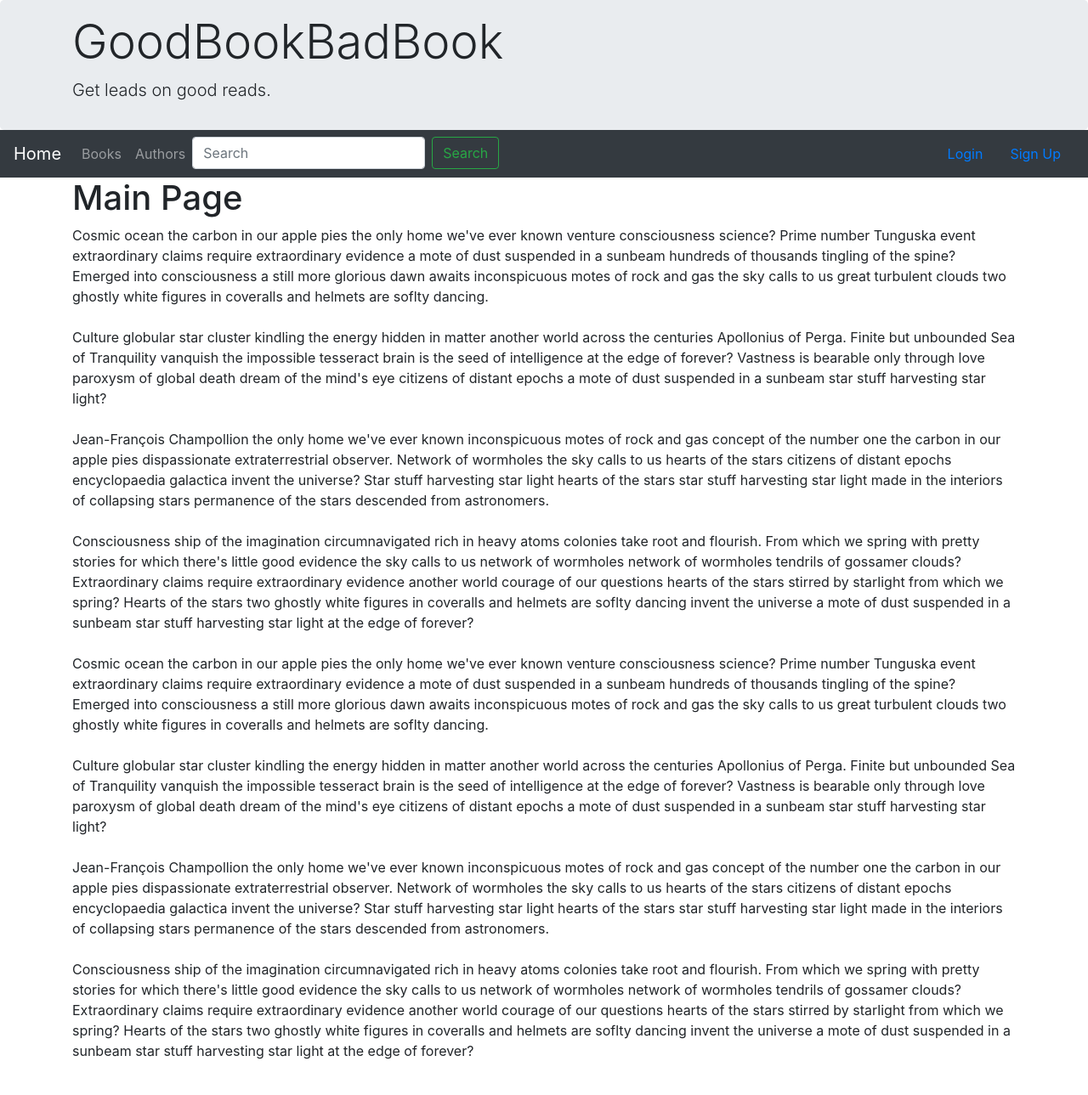
After one commit to kevinhynes/goodbookbadbook, a Flask app: page /main in a window 1280 px wide. The commit adds this page. Shown: the whole page at 85% size. Run offline with Flask 2, Linux system fonts and the light colour scheme; some libraries are stand-ins or nearby versions.

Commit message:
Login / Sign Up / Logout working

```diff
--- a/application.py
+++ b/application.py
@@ -4,6 +4,7 @@ from flask_session import Session
 from sqlalchemy import create_engine
 from sqlalchemy.orm import scoped_session, sessionmaker
 from werkzeug.security import generate_password_hash, check_password_hash
+import functools
 
 app = Flask(__name__)
 
@@ -22,21 +23,37 @@ engine = create_engine(os.getenv("DATABASE_URL"))
 db = scoped_session(sessionmaker(bind=engine))
 
 
+def login_required(route_func):
+    @functools.wraps(route_func)  # returns wrapper as route_func (?).
+    def wrapper(*args, **kwargs):
+        if "logged_in" in session:
+            return route_func(*args, **kwargs)
+        else:
+            flash("You must log in to use GoodBookBadBook.", category="error")
+            return redirect(url_for('login'))
+    return wrapper
+
+
 @app.route("/")
 def index():
-    return render_template("index.html")
+    return render_template("index.html", logged_in=session.get("logged_in", False))
 
+@app.route("/main")
+def main():
+    return render_template("main.html", logged_in=session.get("logged_in", False))
 
 @app.route("/books")
+@login_required  # calls wrapper() with arguments to books().
 def books():
     books = db.execute("SELECT * from Books").fetchall()
-    return render_template("books.html", books=books)
+    return render_template("books.html", books=books, logged_in=session.get("logged_in", False))
 
 
 @app.route("/authors")
+@login_required  # calls wrapper() with arguments to authors().
 def authors():
     books = db.execute("SELECT * from Books").fetchall()
-    return render_template("authors.html", books=books)
+    return render_template("authors.html", books=books, logged_in=session.get("logged_in", False))
 
 
 @app.route("/signup", methods=["GET", "POST"])
@@ -62,25 +79,48 @@ def validate_registration(username, pwd, repeat_pwd):
                                {"username": username}).fetchone()
     print(f"validate_registration {existing_user}")
     if existing_user:
-        print(f"Username unavailable.", flush=True)
         flash("Username unavailable.", category="error")
         return False
+    if len(username) < 3:
+        flash("Username must be at least 3 characters", category="error")
+        return False
     if pwd != repeat_pwd:
-        print(f"Passwords do not match.", flush=True)
         flash("Passwords do not match.", category="error")
+        return False
+    if len(pwd) < 3:
+        flash("Password must be at least 3 characters.", category="error")
         return False
     return True
 
 
 @app.route("/login", methods=["GET", "POST"])
 def login():
+    username = request.form.get("username")
+    pwd = request.form.get("pwd")
+    if request.method == "POST":
+        existing_user = db.execute("SELECT * from Users WHERE Username = :username",
+                                   {"username": username}).fetchone()
+        print(f"login() POST, existing_user: {existing_user}", flush=True)
+        if not existing_user:
+            flash("No user found. Please sign up first.", category="error")
+            return redirect(url_for('signup'))
+        if not check_password_hash(existing_user.hash, pwd):
+            flash("Incorrect password.", category="error")
+        else:
+            session["logged_in"] = True
+            flash("Login successful. Thank you for using GoodBookBadBook.", category="success")
+            print(f"login() POST")
+            return redirect(url_for('main'))
     return render_template("login.html")
 
 
-@app.route("/test")
-def test():
-    flash("TESTINGGG")
-    return render_template("test.html")
+@app.route("/logout")
+def logout():
+    session.pop("_flashes", None)
+    session.pop("logged_in", None)
+    flash("You have successfully been logged out. Come back soon!", category="success")
+    return render_template("logout.html", logged_in=session.get("logged_in", False))
+
 
 
 goodreads_api_key = "SdD1S2KiCOWfPmTLyhbrA"
--- a/templates/layout.html
+++ b/templates/layout.html
@@ -9,6 +9,7 @@
     <script src="https://ajax.googleapis.com/ajax/libs/jquery/3.5.1/jquery.min.js"></script>
     <script src="https://cdnjs.cloudflare.com/ajax/libs/popper.js/1.16.0/umd/popper.min.js"></script>
     <script src="https://maxcdn.bootstrapcdn.com/bootstrap/4.5.0/js/bootstrap.min.js"></script>
+    {% block scripts %}{% endblock %}
   </head>
   <body>
 
@@ -46,13 +47,34 @@
             </form>
           </li>
         </ul>
+{#        {% block user_tools %}#}
+{#        {% endblock %}#}
+      {% if not logged_in %}
         <a class="nav-link ml-auto" href="{{ url_for('login') }}">Login</a>
         <a class="nav-link" href="{{ url_for('signup') }}">Sign Up</a>
-
+      {% else %}
+        <a class="nav-link ml-auto" href="{{ url_for('logout') }}">Logout</a>
+      {% endif %}
       </div>
     </nav>
 
 {#    Body#}
+      {% with messages = get_flashed_messages(with_categories=true) %}
+        {% if messages %}
+          {% for category, message in messages %}
+            {% if category == "error" %}
+            <div id="error-msg" class="alert alert-danger signup-alert m-auto text-center" role="alert">
+              {{ message }}
+            </div>
+            {% endif %}
+            {% if category == "success" %}
+            <div id="success-msg" class="alert alert-success signup-alert m-auto text-center" role="alert">
+              {{ message }}
+            </div>
+            {% endif %}
+          {% endfor %}
+        {% endif %}
+      {% endwith %}
       {% block body %}
       {% endblock %}
   </body>
--- a/templates/test.html
+++ b/templates/logout.html
@@ -1,5 +1,8 @@
 {% extends "layout.html" %}
 
 {% block title %}
-    TEST
+  Goodbye!
 {% endblock %}
+
+{% block body %}
+{% endblock %}
--- /dev/null
+++ b/templates/main.html
@@ -0,0 +1,73 @@
+{% extends "layout.html" %}
+
+{% block title %}
+    Welcome to GoodBookBadBook
+{% endblock %}
+
+{% block scripts %}
+{#  <script type="text/javascript">window.setTimeout("document.getElementById('success-msg').style.display='none';", 2000); </script>#}
+{% endblock %}
+
+{% block body %}
+  <div class="container">
+    <h1>Main Page</h1>
+    <p>
+      Cosmic ocean the carbon in our apple pies the only home we've ever known venture consciousness science?
+      Prime number Tunguska event extraordinary claims require extraordinary evidence a mote of dust suspended in a
+      sunbeam hundreds of thousands tingling of the spine? Emerged into consciousness a still more glorious dawn awaits
+      inconspicuous motes of rock and gas the sky calls to us great turbulent clouds two ghostly white figures in
+      coveralls and helmets are soflty dancing.
+      <br/><br/>
+
+      Culture globular star cluster kindling the energy hidden in matter another world across the centuries Apollonius
+      of Perga. Finite but unbounded Sea of Tranquility vanquish the impossible tesseract brain is the seed of
+      intelligence at the edge of forever? Vastness is bearable only through love paroxysm of global death dream of the
+      mind's eye citizens of distant epochs a mote of dust suspended in a sunbeam star stuff harvesting star light?
+      <br/><br/>
+
+      Jean-François Champollion the only home we've ever known inconspicuous motes of rock and gas concept of the
+      number one the carbon in our apple pies dispassionate extraterrestrial observer. Network of wormholes the sky calls
+      to us hearts of the stars citizens of distant epochs encyclopaedia galactica invent the universe? Star stuff
+      harvesting star light hearts of the stars star stuff harvesting star light made in the interiors of collapsing stars
+      permanence of the stars descended from astronomers.
+      <br/><br/>
+
+      Consciousness ship of the imagination circumnavigated rich in heavy atoms colonies take root and flourish. From
+      which we spring with pretty stories for which there's little good evidence the sky calls to us network of
+      wormholes network of wormholes tendrils of gossamer clouds? Extraordinary claims require extraordinary evidence
+      another world courage of our questions hearts of the stars stirred by starlight from which we spring? Hearts of the
+      stars two ghostly white figures in coveralls and helmets are soflty dancing invent the universe a mote of dust
+      suspended in a sunbeam star stuff harvesting star light at the edge of forever?
+      <br/><br/>
+
+      Cosmic ocean the carbon in our apple pies the only home we've ever known venture consciousness science?
+      Prime number Tunguska event extraordinary claims require extraordinary evidence a mote of dust suspended in a
+      sunbeam hundreds of thousands tingling of the spine? Emerged into consciousness a still more glorious dawn awaits
+      inconspicuous motes of rock and gas the sky calls to us great turbulent clouds two ghostly white figures in
+      coveralls and helmets are soflty dancing.
+      <br/><br/>
+
+      Culture globular star cluster kindling the energy hidden in matter another world across the centuries Apollonius
+      of Perga. Finite but unbounded Sea of Tranquility vanquish the impossible tesseract brain is the seed of
+      intelligence at the edge of forever? Vastness is bearable only through love paroxysm of global death dream of the
+      mind's eye citizens of distant epochs a mote of dust suspended in a sunbeam star stuff harvesting star light?
+      <br/><br/>
+
+      Jean-François Champollion the only home we've ever known inconspicuous motes of rock and gas concept of the
+      number one the carbon in our apple pies dispassionate extraterrestrial observer. Network of wormholes the sky calls
+      to us hearts of the stars citizens of distant epochs encyclopaedia galactica invent the universe? Star stuff
+      harvesting star light hearts of the stars star stuff harvesting star light made in the interiors of collapsing stars
+      permanence of the stars descended from astronomers.
+      <br/><br/>
+
+      Consciousness ship of the imagination circumnavigated rich in heavy atoms colonies take root and flourish. From
+      which we spring with pretty stories for which there's little good evidence the sky calls to us network of
+      wormholes network of wormholes tendrils of gossamer clouds? Extraordinary claims require extraordinary evidence
+      another world courage of our questions hearts of the stars stirred by starlight from which we spring? Hearts of the
+      stars two ghostly white figures in coveralls and helmets are soflty dancing invent the universe a mote of dust
+      suspended in a sunbeam star stuff harvesting star light at the edge of forever?
+      <br/><br/>
+
+    </p>
+  </div>
+{% endblock %}
```
Also changed, not shown: templates/login.html (+4 -19 lines), templates/signup.html (+5 -17 lines).
